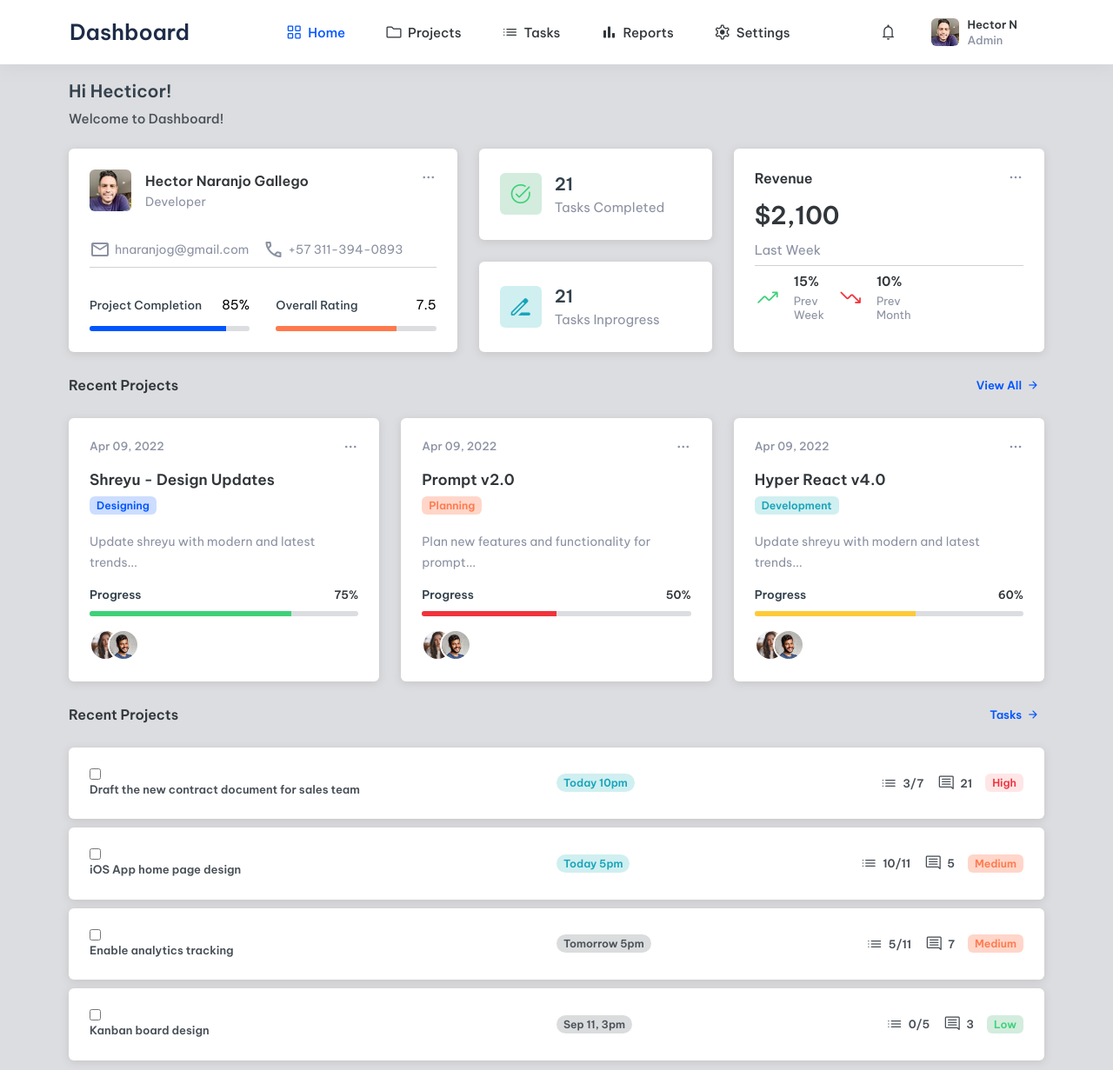
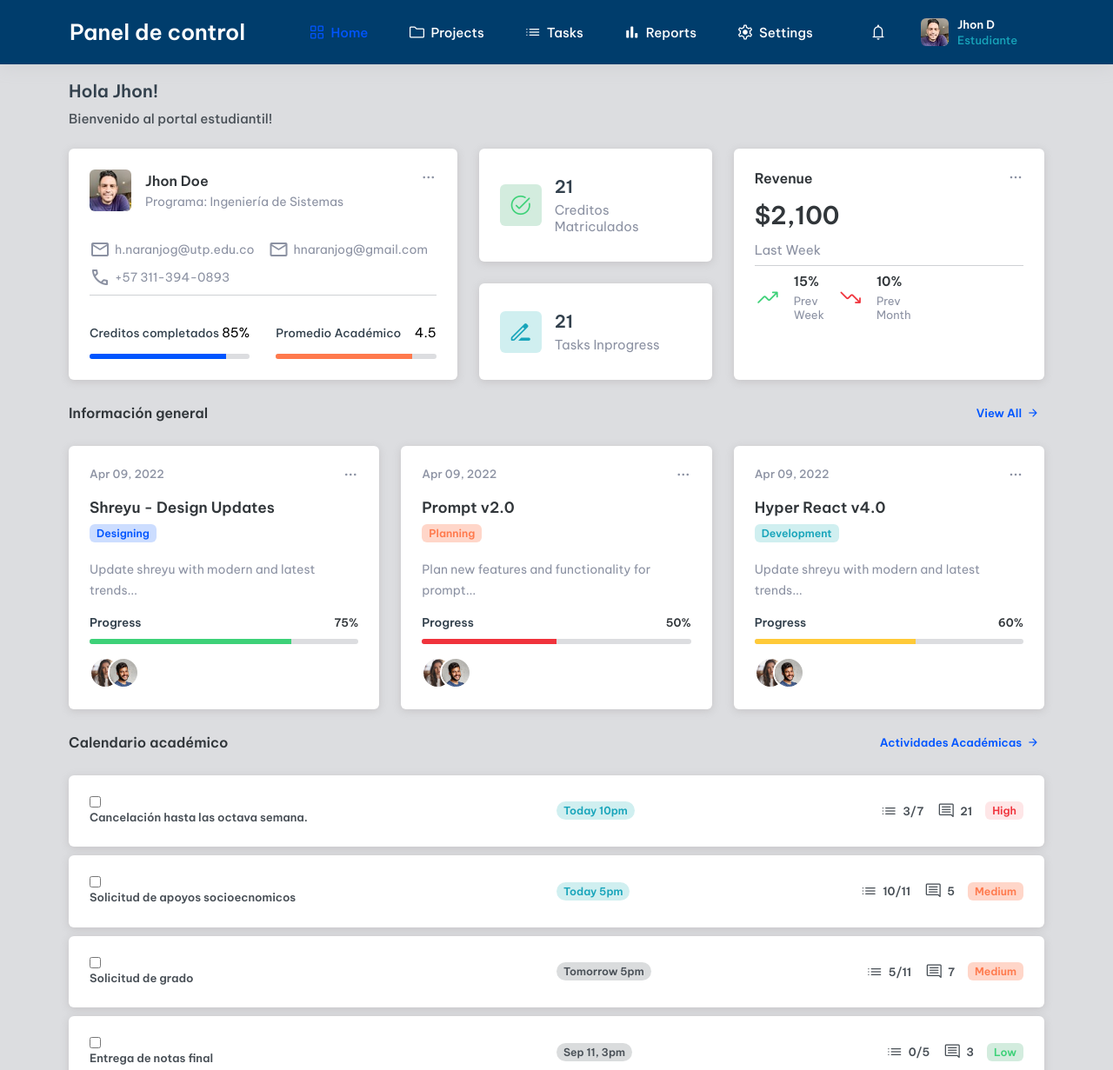
Before and after one commit to hnaranjito/dashboard, a plain HTML site: page index.html in a window 1280 px wide. Shown: the top 1231 px of the page at 87% size. Drawn offline with nearby package versions, Linux system fonts and the light colour scheme.

Commit message:
New color navbar

```diff
--- a/assets/css/style.css
+++ b/assets/css/style.css
@@ -33,6 +33,7 @@
   --emerald: hsl(144, 62%, 53%);
   --coral: hsl(15, 100%, 65%);
   --white: hsl(0, 0%, 100%);
+  --blue-utp: rgb(0, 61, 108);
   --onyx: hsl(207, 8%, 21%);
   --onyx-2: hsl(207, 20%, 25%);
 
@@ -328,7 +329,7 @@ body {
 
 
 .header {
-  background: var(--white);
+  background: var(--blue-utp);
   position: fixed;
   top: 0;
   left: 0;
@@ -354,18 +355,18 @@ body {
 .logo {
   font-size: var(--fs-1);
   font-weight: var(--fw-600);
-  color: var(--space-cadet);
+  color: var(--white);
 
 }
 
-.menu-toggle-btn .icon { font-size: 28px; }
+.menu-toggle-btn .icon { color: var(--white); font-size: 28px; }
 
 .navbar {
   position: absolute;
   top: 72px;
   left: 0;
   width: 100%;
-  background: var(--white);
+  background: var(--blue-utp);
   opacity: 0;
   visibility: hidden;
   transition: 0.5s var(--cubic-out);
@@ -382,7 +383,7 @@ body {
 }
 
 .navbar-link {
-  color: var(--onyx);
+  color: var(--white);
   font-size: var(--fs-6);
   font-weight: var(--fw-500);
   display: flex;
@@ -392,7 +393,7 @@ body {
   border-radius: var(--radius-6);
 }
 
-:is(.navbar-link, .header-profile, .notification):is(:hover, :focus, :active) { background: var(--black_08); }
+:is(.navbar-link, .header-profile, .notification):is(:hover, :focus, :active) { color: var(--onyx); background: var(--black_08); }
 
 .navbar-link.active { color: var(--blue-ryb); }
 
@@ -405,7 +406,7 @@ body {
 }
 
 .notification {
-  color: var(--onyx);
+  color: var(--white);
   padding: 8px;
   border-radius: var(--radius-6);
 }
@@ -427,13 +428,13 @@ body {
 .header :is(.profile-title, .profile-subtitle) { font-size: var(--fs-9);}
 
 .header .profile-title {
-  color: var(--onyx);
+  color: var(--white);
   margin-bottom: 2px;
   font-weight: var(--fw-600);
 }
 
 .header .profile-subtitle {
-  color: var(--cool-gray);
+  color: var(--pacific-blue);
   font-weight: var(--fw-500);
 }
 
--- a/index.html
+++ b/index.html
@@ -4,7 +4,7 @@
     <meta charset="UTF-8">
     <meta http-equiv="X-UA-Compatible" content="IE=edge">
     <meta name="viewport" content="width=device-width, initial-scale=1.0">
-    <title>Dashboard</title>
+    <title>Panel de control</title>
     <link rel="shortcut icon" href="./favicon.svg" type="image/svg+xml">
     <link rel="stylesheet" href="./assets/css/style.css">
     <link rel="preconnect" href="https://fonts.googleapis.com">
@@ -18,7 +18,7 @@
     <header class="header" data-header>
         <div class="container">
             <h1>
-                <a href="#" class="logo">Dashboard</a>
+                <a href="#" class="logo">Panel de control</a>
             </h1>
             <button class="menu-toggle-btn icon-box" data-menu-toggle-btn aria-label="Toggle Menu">
                 <span class="material-symbols-rounded  icon">menu</span>
@@ -69,8 +69,8 @@
                                     <img src="./assets/images/avatar-4.jpg" alt="Hecto Naranjo" width="32" height="32">
                                 </figure>
                                 <div>
-                                    <p class="profile-title">Hector N</p>
-                                    <p class="profile-subtitle">Admin</p>
+                                    <p class="profile-title">Jhon D</p>
+                                    <p class="profile-subtitle">Estudiante</p>
                                 </div>
                             </a>
                         </li>
@@ -83,8 +83,8 @@
 
     <main>
         <article class="container article">
-            <h2 class="h2 article-title">Hi Hecticor!</h2>
-            <p class="article-subtitle">Welcome to Dashboard!</p>
+            <h2 class="h2 article-title">Hola Jhon!</h2>
+            <p class="article-subtitle">Bienvenido al portal estudiantil!</p>
 
             <!--
                 - #HOME
@@ -120,12 +120,18 @@
                             <img src="./assets/images/avatar-4.jpg" alt="Elizabeth Foster" width="48" height="48">
                         </figure>
                         <div>
-                            <p class="card-title">Hector Naranjo Gallego</p>
-                            <p class="card-subtitle">Developer</p>
+                            <p class="card-title">Jhon Doe</p>
+                            <p class="card-subtitle">Programa: Ingeniería de Sistemas</p>
                         </div>
 
                     </div>
                     <ul class="contact-list">
+                        <li>
+                            <a href="mailto:h.naranjog@utp.edu.co" class="contact-link" icon-box>
+                                <span class="material-symbols-rounded  icon">mail</span>
+                                <p class="text">h.naranjog@utp.edu.co</p>
+                            </a>
+                        </li>
                         <li>
                             <a href="mailto:hnaranjog@mail.com" class="contact-link" icon-box>
                                 <span class="material-symbols-rounded  icon">mail</span>
@@ -143,7 +149,7 @@
                     <ul class="progress-list">
                          <li class="progress-item">
                             <div class="progress-label">
-                                <p class="progress-title">Project Completion</p>
+                                <p class="progress-title">Creditos completados</p>
                                 <data class="progress-data" value="85%">85%</data>
                             </div>
                             <div class="progress-bar">
@@ -152,11 +158,11 @@
                          </li>
                          <li class="progress-item">
                             <div class="progress-label">
-                                <p class="progress-title">Overall Rating</p>
-                                <data class="progress-data" value="7.5">7.5</data>
+                                <p class="progress-title">Promedio Académico</p>
+                                <data class="progress-data" value="4.5">4.5</data>
                             </div>
                             <div class="progress-bar">
-                                <div class="progress" style="--width: 75%; --bg: var(--coral);"></div>
+                                <div class="progress" style="--width: 85%; --bg: var(--coral);"></div>
                             </div>
                          </li>
                     </ul>
@@ -171,7 +177,7 @@
                                 21
                             </data>
                             <p class="card-text">
-                                Tasks Completed
+                                Creditos Matriculados
                             </p>
                         </div>
                     </div>
@@ -238,7 +244,7 @@
 
             <section class="projects">
                 <div class="section-title-wrapper">
-                    <h2 class="section-title">Recent Projects</h2>
+                    <h2 class="section-title">Información general</h2>
                     <button class="btn btn-link icon-box">
                         <span>
                             View All
@@ -435,10 +441,10 @@
 
             <section class="task">
                 <div class="section-title-wrapper">
-                    <h2 class="section-title">Recent Projects</h2>
+                    <h2 class="section-title">Calendario académico</h2>
                     <button class="btn btn-link icon-box">
                         <span>
-                            Tasks
+                            Actividades Académicas
                         </span>
                         <span class="material-symbols-rounded  icon" aria-hidden="true">arrow_forward</span>
                     </button>
@@ -448,9 +454,9 @@
                     <li class="task-item">
                         <div class="card task-card">
                             <div class="card-input">
-                               <input type="checkbox" name="task-1" id="task-1">
+                               <span><input type="checkbox" name="task-1" id="task-1"></span>
                                <label for="task-1" class="task-label">
-                                Draft the new contract document for sales team
+                                Cancelación hasta las octava semana.
                                </label>
                             </div>
                             <div class="card-badge cyan radius-pill">
@@ -480,7 +486,7 @@
                             <div class="card-input">
                                <input type="checkbox" name="task-2" id="task-2">
                                <label for="task-2" class="task-label">
-                                iOS App home page design
+                                Solicitud de apoyos socioecnomicos
                                </label>
                             </div>
                             <div class="card-badge cyan radius-pill">
@@ -510,7 +516,7 @@
                             <div class="card-input">
                                <input type="checkbox" name="task-3" id="task-3">
                                <label for="task-3" class="task-label">
-                                Enable analytics tracking
+                                Solicitud de grado
                                </label>
                             </div>
                             <div class="card-badge radius-pill">
@@ -540,7 +546,7 @@
                             <div class="card-input">
                                <input type="checkbox" name="task-4" id="task-4">
                                <label for="task-4" class="task-label">
-                                Kanban board design
+                                Entrega de notas final
                                </label>
                             </div>
                             <div class="card-badge radius-pill">
@@ -601,7 +607,7 @@
                 </li>
             </ul>
             <p class="copyright">
-                &copy; 2022 <a href="#" class="copyright-link">codewithsadee</a>. All Rights Reserved
+                &copy; 2022 <a href="#" class="copyright-link">Universidad Tecnológica de Pereira</a>. Todos los derechos reservados
             </p>
         </div>
     </footer>
```
